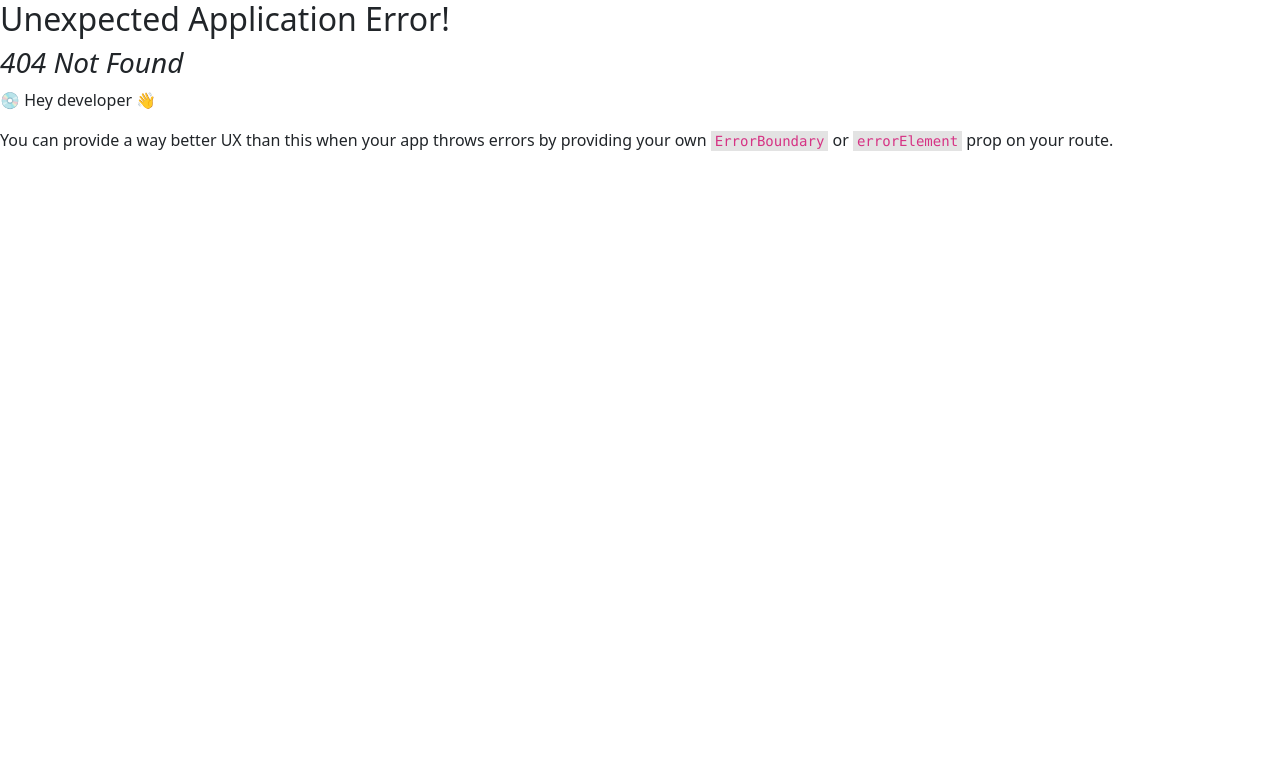
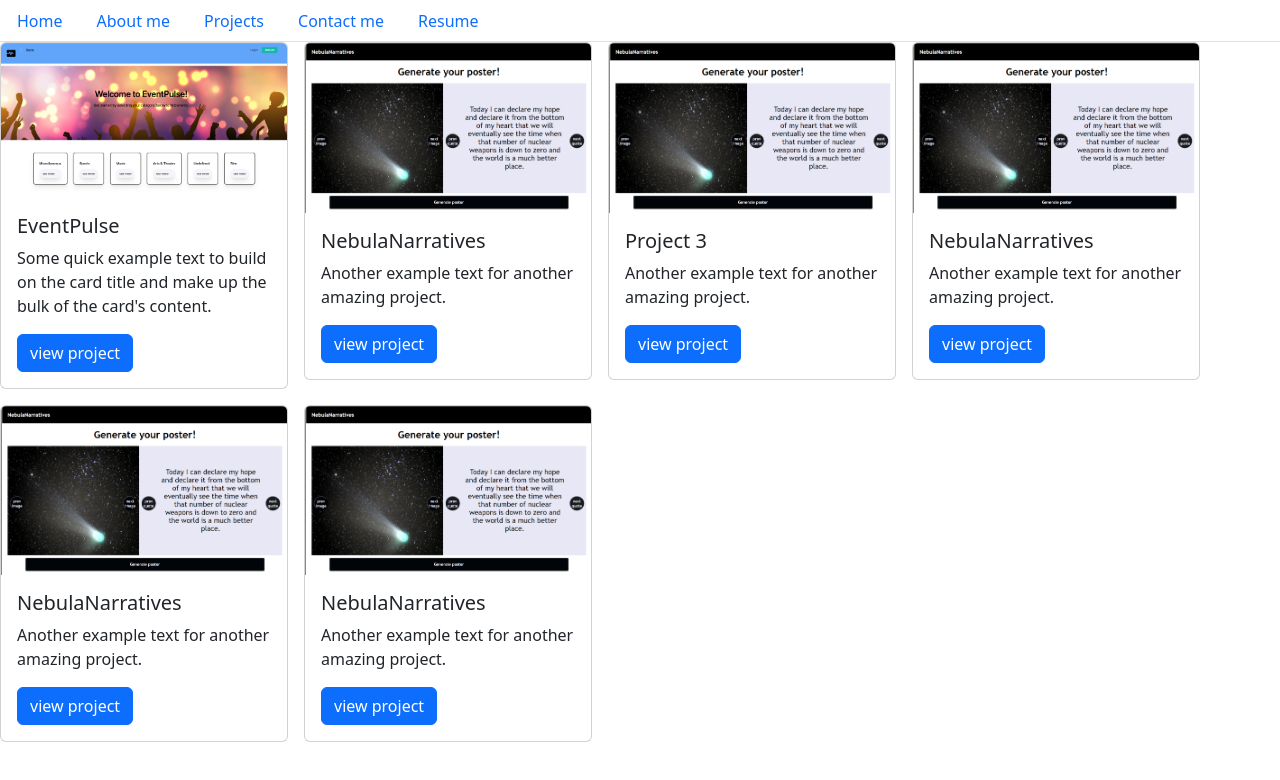
Before and after one commit to joceamayar/jos-reactPortfolio, a React (Vite) app: page /Portfolio in a window 1280 px wide. Before the commit this address had no page. Shown: the top 780 px of the page. Built offline with nearby package versions, Linux system fonts and the light colour scheme.

Commit message:
created a single component for project that can be used multiple time in the Portfolio section

```diff
--- a/src/App.css
+++ b/src/App.css
@@ -40,3 +40,10 @@
 .read-the-docs {
   color: #888;
 } */
+
+
+.portfolio {
+  display: flex;
+  flex-wrap: wrap;
+  gap: 16px;
+}
--- /dev/null
+++ b/src/components/Project.jsx
@@ -0,0 +1,21 @@
+
+function Project({ title, imageUrl, description, link }) {
+
+  return (
+    <div>
+      <div className="card" style={{ width: '18rem' }}>
+        <img className="card-img-top" src={imageUrl} alt={title} />
+        <div className="card-body">
+          <h5 className="card-title">{title}</h5>
+          <p className="card-text">
+            {description}
+          </p>
+          <a href={link} className="btn btn-primary">view project</a>
+        </div>
+      </div>
+    </div>
+
+  );
+}
+
+export default Project;
--- a/src/main.jsx
+++ b/src/main.jsx
@@ -8,7 +8,7 @@ import './index.css'
 import App from './App';
 import Home from './pages/Home';
 import About from './pages/About';
-import Projects from './pages/Projects';
+import Portfolio from './pages/Portfolio';
 import Contact from './pages/Contact';
 import Resume from './pages/Resume';
 
@@ -31,8 +31,8 @@ const router = createBrowserRouter([
       },
 
       {
-        path: '/Projects',
-        element: <Projects/>,
+        path: '/Portfolio',
+        element: <Portfolio/>,
       },
       {
         path: '/Contact',
--- /dev/null
+++ b/src/pages/Portfolio.jsx
@@ -0,0 +1,52 @@
+import React from 'react';
+import Project from '/src/components/Project';
+
+function Portfolio() {
+  return (
+    <div className="portfolio">
+      <Project
+        title="EventPulse"
+        imageUrl="/src/assets/eventPulse.png"
+        description="Some quick example text to build on the card title and make up the bulk of the card's content."
+        link="#"
+      />
+      <Project
+        title="NebulaNarratives"
+        imageUrl="/src/assets/nebulaNarratives.png"
+        description="Another example text for another amazing project."
+        link="https://cdziedzic.github.io/Nebula-Narratives/"
+      />
+        <Project
+        title="Project 3"
+        imageUrl="/src/assets/nebulaNarratives.png"
+        description="Another example text for another amazing project."
+        link="https://cdziedzic.github.io/Nebula-Narratives/"
+      />
+        <Project
+        title="NebulaNarratives"
+        imageUrl="/src/assets/nebulaNarratives.png"
+        description="Another example text for another amazing project."
+        link="https://cdziedzic.github.io/Nebula-Narratives/"
+      />
+        <Project
+        title="NebulaNarratives"
+        imageUrl="/src/assets/nebulaNarratives.png"
+        description="Another example text for another amazing project."
+        link="https://cdziedzic.github.io/Nebula-Narratives/"
+      />
+        <Project
+        title="NebulaNarratives"
+        imageUrl="/src/assets/nebulaNarratives.png"
+        description="Another example text for another amazing project."
+        link="https://cdziedzic.github.io/Nebula-Narratives/"
+      />
+
+
+
+
+
+    </div>
+  );
+}
+
+export default Portfolio;
--- a/src/pages/Projects.jsx
+++ /dev/null
@@ -1,32 +0,0 @@
-
-function Projects() {
-
-  return (
-<div>
-      <div className="card" style={{ width: '18rem' }}>
-        <img className="card-img-top" src="src/assets/eventPulse.png" alt="EventPulse website image" />
-        <div className="card-body">
-          <h5 className="card-title">EventPulse</h5>
-          <p className="card-text">
-            Some quick example text to build on the card title and make up the bulk of the card's content.
-          </p>
-          <a href="https://event-plannerkas-1ae2bc64599a.herokuapp.com/" className="btn btn-primary">view project</a>
-        </div>
-      </div>
-
-      <div className="card" style={{ width: '18rem' }}>
-        <img className="card-img-top" src="src/assets/nebulaNarratives.png" alt="NebularNarratives website image" />
-        <div className="card-body">
-          <h5 className="card-title">NebulaNarratives</h5>
-          <p className="card-text">
-            Some quick example text to build on the card title and make up the bulk of the card's content.
-          </p>
-          <a href="https://cdziedzic.github.io/Nebula-Narratives/" className="btn btn-primary">View project</a>
-        </div>
-      </div>
-    </div>
-
-  );
-}
-
-export default Projects;
```
